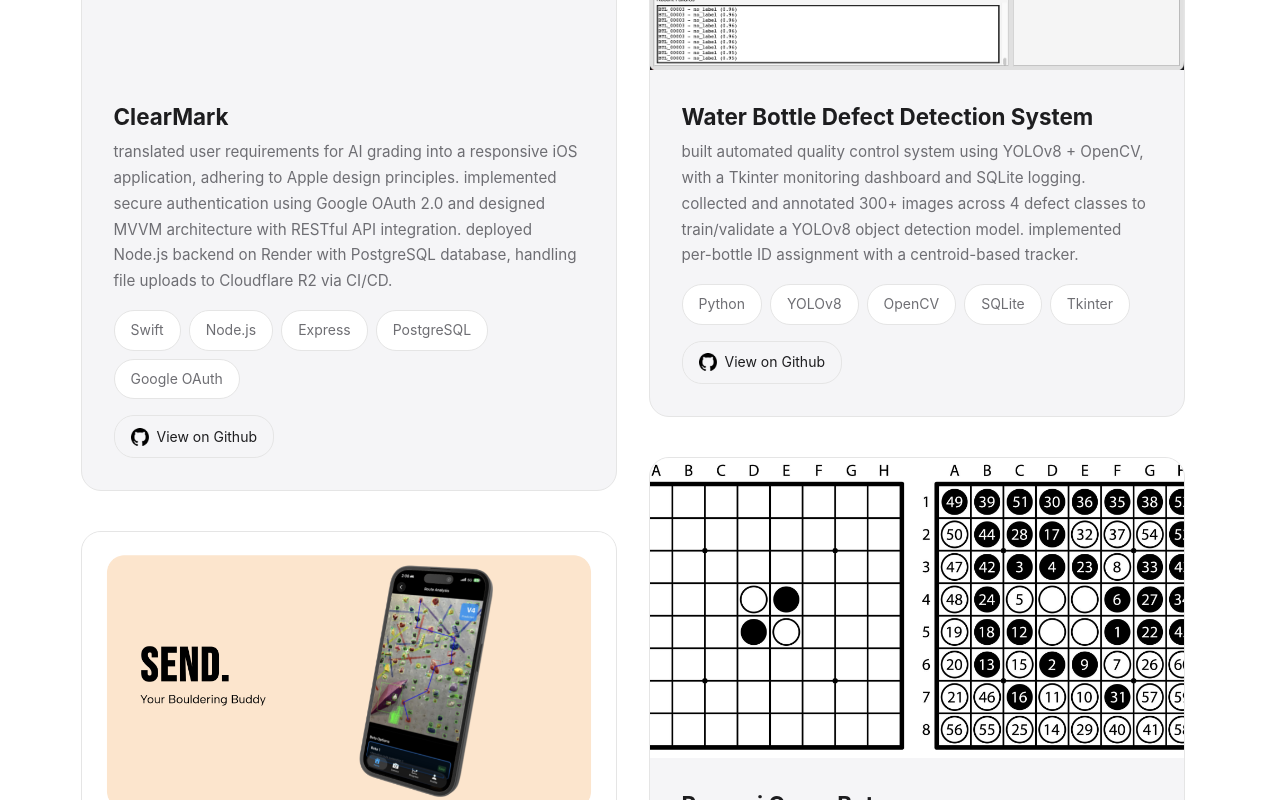
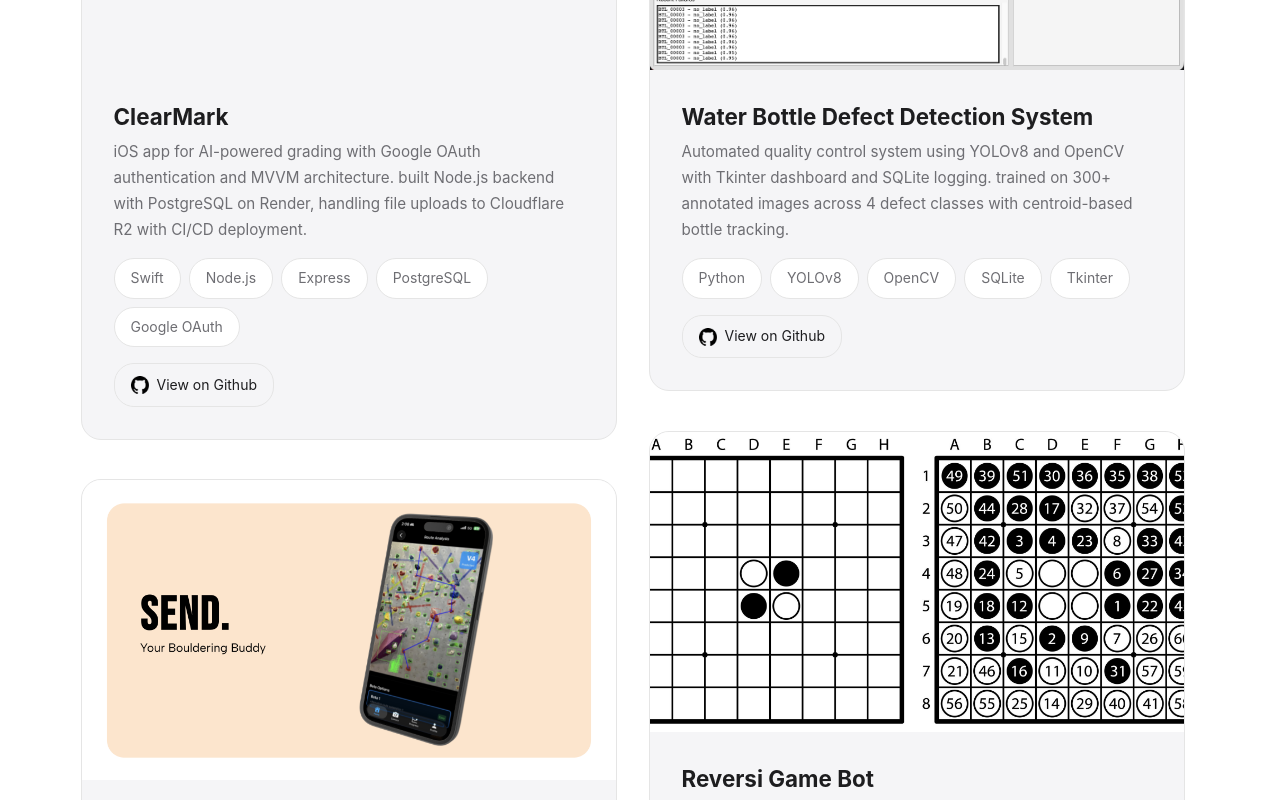
Before and after one commit to lindsay-cheng/portfolio, a React (Vite) app: page / in a window 1280 px wide. Shown: the part 3820-4620 px from the top of the page. Built offline with nearby package versions, Linux system fonts and the light colour scheme; grey boxes are pictures that could not be loaded.

Commit message:
descriptions

```diff
--- a/src/components/About.jsx
+++ b/src/components/About.jsx
@@ -6,7 +6,7 @@
       <SectionHeader>About Me</SectionHeader>
       <div className="about">
         <div className="about-image">
-          <img src="/assets/images-main/portrait2.png" alt="Lindsay Cheng" />
+          <img src="assets/images-main/portrait2.png" alt="Lindsay Cheng" />
         </div>
         <div className="about-content">
           <h2>Hello, I'm Lindsay!</h2>
--- a/src/components/Card.jsx
+++ b/src/components/Card.jsx
@@ -75,7 +75,7 @@
               rel="noopener noreferrer"
               className="github-button"
             >
-              <img src="/assets/icons/github-icon.png" alt="GitHub" />
+              <img src="assets/icons/github-icon.png" alt="GitHub" />
               <span>View on Github</span>
             </a>
           )}
--- a/src/components/Education.jsx
+++ b/src/components/Education.jsx
@@ -13,7 +13,7 @@
           <p className="education-awards">First Year Summer Research Fellowship (2025)</p>
         </div>
         <div className="education-image">
-          <img src="/assets/images-main/U-of-T-campus-St.-George.webp" alt="University of Toronto Campus" />
+          <img src="assets/images-main/U-of-T-campus-St.-George.webp" alt="University of Toronto Campus" />
         </div>
       </div>
     </section>
--- a/src/data.js
+++ b/src/data.js
@@ -22,9 +22,9 @@
     company: "University of Toronto Aerospace Team (UTAT) - Space Systems",
     period: "Sep 2025 - Present",
     location: "Toronto, ON",
-    description: "built Python control system for Helmholtz cage satellite ground testing, supporting 50+ test sessions. implemented 7-component orbital simulation pipeline with SGP4 propagation to generate 3D magnetic field vectors for hardware-in-the-loop testing. led troubleshooting and post-test debugging by developing an automated logging infrastructure for 10+ telemetry parameters.",
+    description: "Built Python control system for Helmholtz cage satellite testing, supporting 50+ test sessions. developed orbital simulation pipeline with SGP4 propagation for hardware-in-the-loop testing and created automated logging for telemetry debugging.",
     tags: ["Python", "Satellite Systems", "Control Systems", "SGP4", "Hardware-in-the-Loop"],
-    image: "/assets/experience-imgs/cubesat.avif"
+    image: "assets/experience-imgs/cubesat.avif"
   },
   {
     id: "materials-research",
@@ -32,13 +32,13 @@
     company: "Green Technologies Lab (University of Toronto)",
     period: "May 2025 - Aug 2025",
     location: "Toronto, ON",
-    description: "improved Phase Change Material (PCM) thermal conductivity by 10% for EV battery applications using novel biochar composites. developed calcium-catalyzed pyrolysis process achieving 10% faster thermal response at 200°C lower processing temperature. automated Raman spectroscopy analysis using Python, processing 100+ biochar samples and reducing manual analysis time by 80%.",
+    description: "Improved thermal conductivity of Phase Change Materials by 10% for EV batteries using biochar composites. developed calcium-catalyzed pyrolysis process achieving faster thermal response at lower temperatures. automated Raman spectroscopy analysis with Python, processing 100+ samples and cutting analysis time by 80%.",
     tags: ["Materials Science", "Research", "Python", "Fityk", "Data Analysis", "Raman Spectroscopy", "Composite Materials", "Analytical Lab Techniques"],
-    image: "/assets/experience-imgs/XRD-Bruker.png",
+    image: "assets/experience-imgs/XRD-Bruker.png",
     // poster shown inside the experience popup
     poster: {
-      src: "/assets/experience-imgs/green-tech-poster.png",
-      href: "/assets/experience-imgs/green-tech-poster.png",
+      src: "assets/experience-imgs/green-tech-poster.png",
+      href: "assets/experience-imgs/green-tech-poster.png",
       alt: "Enhanced Thermal Conductivity in Wood Biochar Phase Change Material Dopants via Calcium-Catalyzed Graphitization (poster)",
       caption: "Research poster from Green Technologies Lab, presented at UnERD Summer 2025"
     }
@@ -49,31 +49,31 @@
   {
     id: "clearmark",
     title: "ClearMark",
-    description: "translated user requirements for AI grading into a responsive iOS application, adhering to Apple design principles. implemented secure authentication using Google OAuth 2.0 and designed MVVM architecture with RESTful API integration. deployed Node.js backend on Render with PostgreSQL database, handling file uploads to Cloudflare R2 via CI/CD.",
+    description: "iOS app for AI-powered grading with Google OAuth authentication and MVVM architecture. built Node.js backend with PostgreSQL on Render, handling file uploads to Cloudflare R2 with CI/CD deployment.",
     tags: ["Swift", "Node.js", "Express", "PostgreSQL", "Google OAuth"],
-    image: "/assets/project-imgs/SolarDistillation.png",
+    image: "assets/project-imgs/SolarDistillation.png",
     // optional: a small looping preview video (recommended over gifs)
     // add file under `public/assets/project-videos/` then set:
-    // media: { type: "video", src: "/assets/project-videos/clearmark-demo.mp4", poster: "/assets/project-imgs/clearmark-poster.png" }
-    media: { type: "video", src: "/assets/project-videos/clearmark-demo.mp4" },
+    // media: { type: "video", src: "assets/project-videos/clearmark-demo.mp4", poster: "assets/project-imgs/clearmark-poster.png" }
+    media: { type: "video", src: "assets/project-videos/clearmark-demo.mp4" },
     link: "",
     githubLink: "https://github.com/ClearMarkApp/ios"
   },
   {
     id: "send",
     title: "Send",
-    description: "built social bouldering iOS app, integrating YOLOv8 hold detection and pathfinding algorithm, processing wall images in under 2 seconds. deployed FastAPI backend with ArUco marker calibration for camera calibration.",
+    description: "Social bouldering iOS app with YOLOv8 hold detection and pathfinding algorithm that processes wall images in under 2 seconds. FastAPI backend handles ArUco marker camera calibration.",
     tags: ["Swift", "YOLOv8", "OpenCV", "FastAPI", "MongoDB"],
-    image: "/assets/project-imgs/send-presentation.png",
+    image: "assets/project-imgs/send-presentation.png",
     link: "",
     githubLink: "https://github.com/raiyan37/Send."
   },
   {
     id: "water-bottle-defect",
     title: "Water Bottle Defect Detection System",
-    description: "built automated quality control system using YOLOv8 + OpenCV, with a Tkinter monitoring dashboard and SQLite logging. collected and annotated 300+ images across 4 defect classes to train/validate a YOLOv8 object detection model. implemented per-bottle ID assignment with a centroid-based tracker.",
+    description: "Automated quality control system using YOLOv8 and OpenCV with Tkinter dashboard and SQLite logging. trained on 300+ annotated images across 4 defect classes with centroid-based bottle tracking.",
     tags: ["Python", "YOLOv8", "OpenCV", "SQLite", "Tkinter"],
-    image: "/assets/project-imgs/defectdetectionscreenie.png",
+    image: "assets/project-imgs/defectdetectionscreenie.png",
     link: "",
     githubLink: "https://github.com/lindsay-cheng/defect-detection"
   },
@@ -81,9 +81,9 @@
   {
     id: "reversi-game-bot",
     title: "Reversi Game Bot",
-    description: "implemented minimax engine with alpha-beta pruning in C, achieving 800ms move decisions at 7-ply search depth. designed heuristic evaluation with position weighting and mobility analysis, improving win rate by 20% over baseline model.",
+    description: "Minimax engine with alpha-beta pruning in C, making moves in 800ms at 7-ply depth. heuristic evaluation uses position weighting and mobility analysis, improving win rate by 20%.",
     tags: ["C"],
-    image: "/assets/project-imgs/othello.jpg",
+    image: "assets/project-imgs/othello.jpg",
     link: "",
     githubLink: "https://github.com/lindsay-cheng/game-bot"
   }
```
Also changed, not shown: src/components/archived/Footer.jsx (+5 -5 lines), src/components/archived/Navigation.jsx (+4 -4 lines), vite.config.js (line endings or trailing spaces), 1 other file (tests, documents, lock files or other folders).
